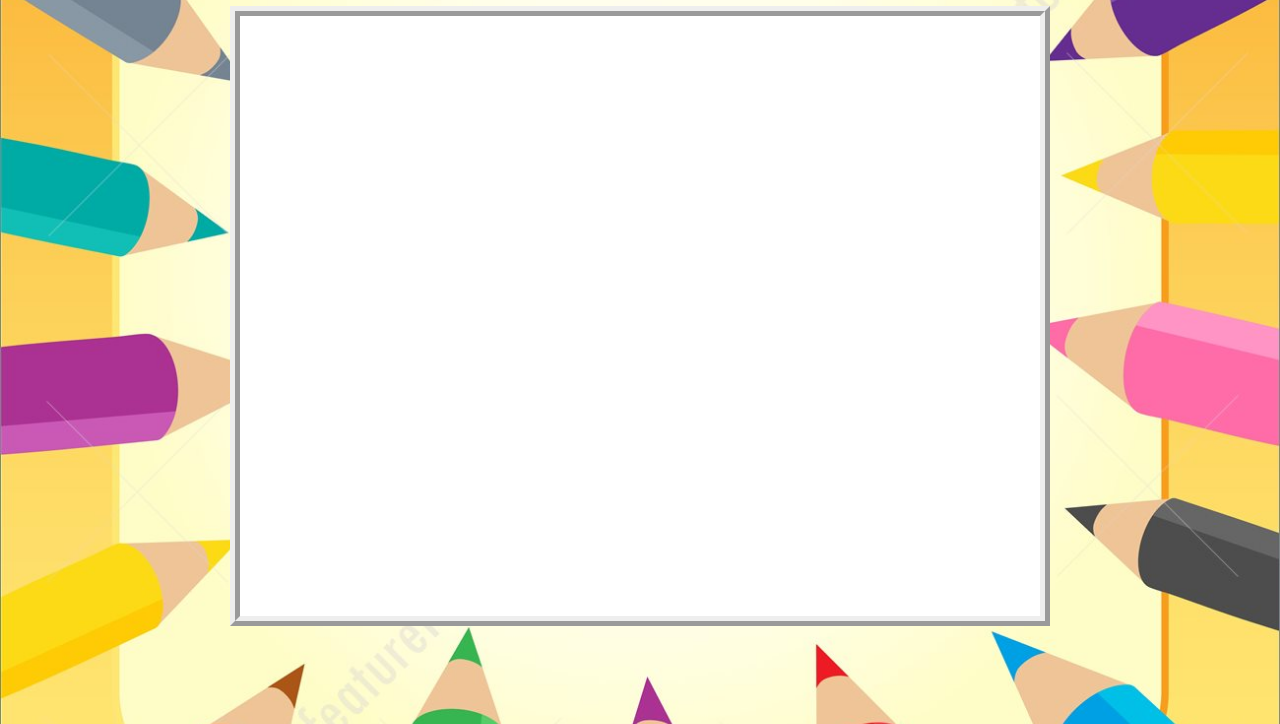
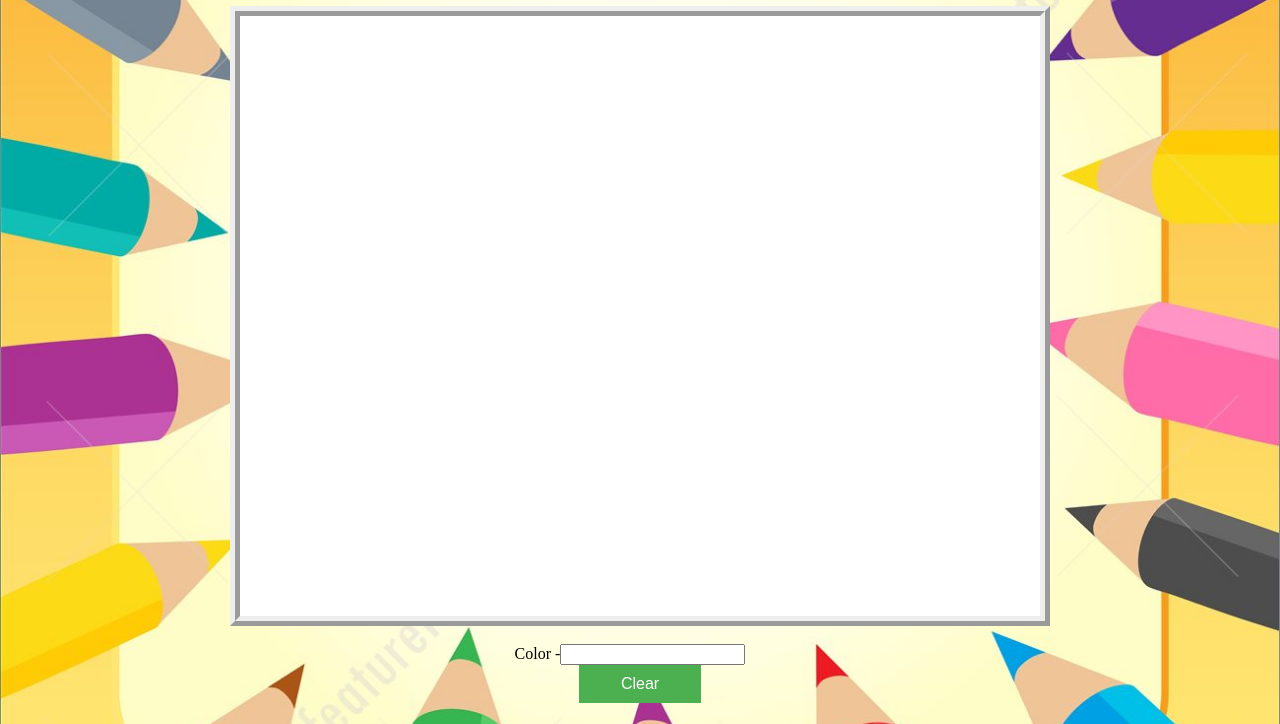
Before and after one commit to AnakinLalwani/Class82, a plain HTML site: page index.html in a window 1280 px wide. Shown: the part 76-800 px from the top of the page. Drawn offline with Linux system fonts and the light colour scheme.

Commit message:
Add files via upload

```diff
--- a/index.html
+++ b/index.html
@@ -12,11 +12,11 @@
 <h1>Paint</h1>
 
     <canvas id="myCanvas" width="800" height="600"></canvas>
-        <br><br >
-
-<!--Additional activity -->
-
-    </div>
+        <br><br>
+        <span>Color -</span><input id="color" type="text">
+        <br>
+        <button type="button" onclick="clearCanvas()">Clear</button>
+</div>
 <script src="main.js"></script>
 </body>
 </html>
--- a/main.js
+++ b/main.js
@@ -4,7 +4,7 @@ var mouseEvent = "empty";
 canvas = document.getElementById("myCanvas");
 ctx = canvas.getContext("2d");
 
-var color = "black";
+var color = document.getElementById("color").value;
 var width_of_line = "2";
 canvas.addEventListener("mousedown", mymousedown);
 function mymousedown(e) {
@@ -38,3 +38,6 @@ canvas.addEventListener("mouseleave", mymouseleave);
 function mymouseleave(e) {
     mouseEvent = "mouseLeave";
 }
+function clearCanvas() {
+    ctx.clearRect(0,0,canvas.width, canvas.height);
+}
```
